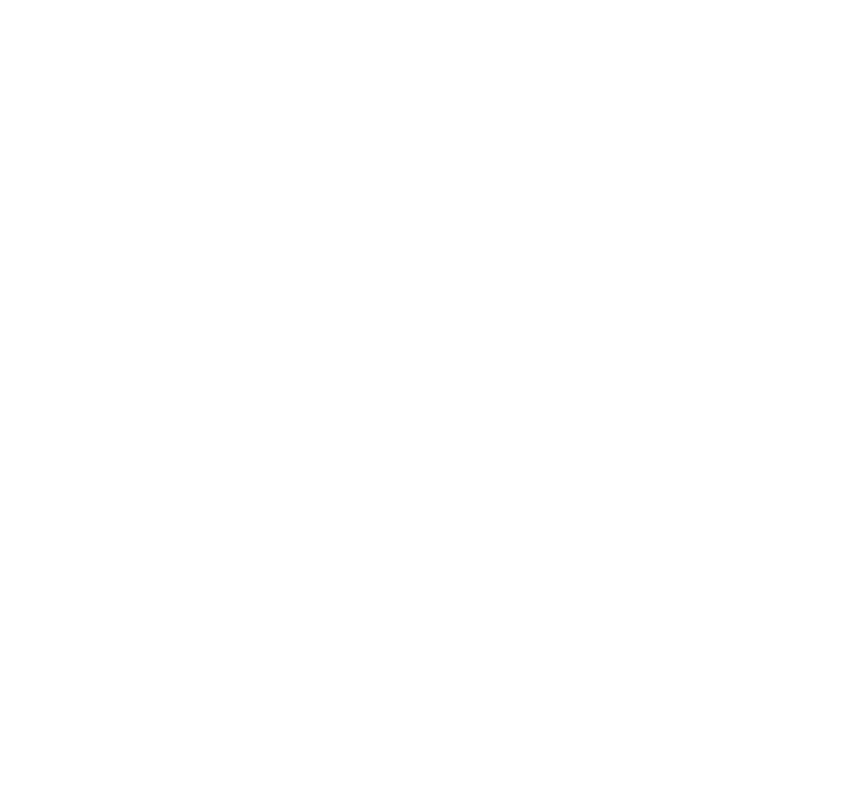
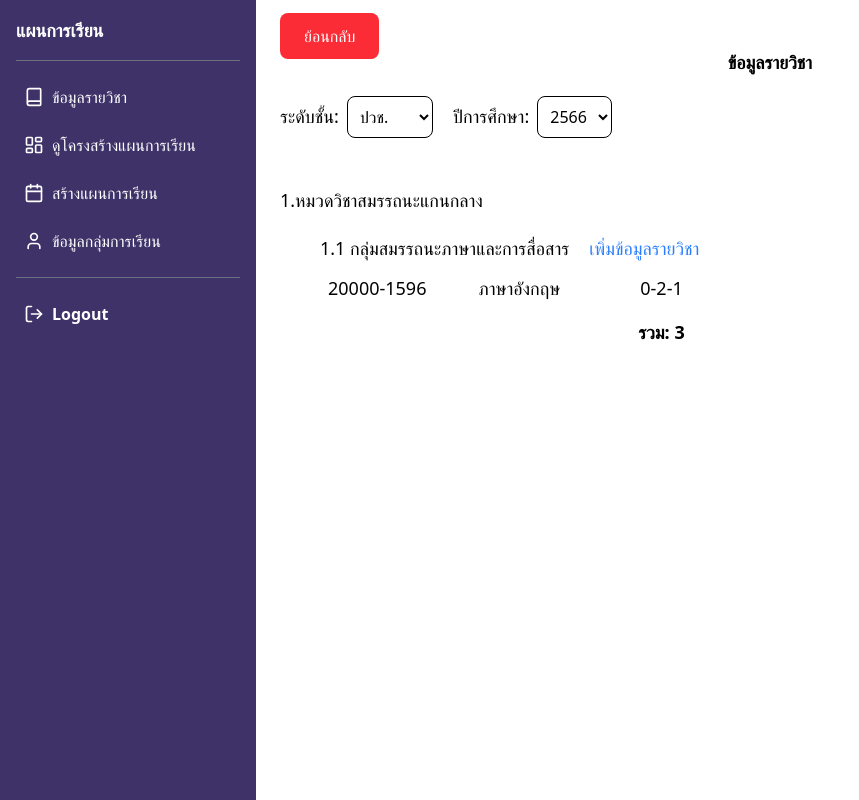
Before and after one commit to PLEUMXDKFC/CPSS, a React (Vite) app in the folder react/: page /Courseinfo in a window 1280 px wide. Before the commit this address had no page. Shown: the whole page, without its empty margins (0-859 px from the left). Built offline with nearby package versions, Linux system fonts and the light colour scheme.

Commit message:
upใหม่

```diff
--- a/react/src/App.jsx
+++ b/react/src/App.jsx
@@ -1,15 +1,17 @@
-import Createstudyplan from './Page/Createstudyplan'
-import { BrowserRouter as Router, Routes, Route } from 'react-router-dom'
+import React from 'react';
+import { BrowserRouter as Router, Routes, Route } from 'react-router-dom';
+import Createstudyplan from './Page/Createstudyplan';
+import Courseinfo from './Page/Courseinfo'; // นำเข้าหน้า Courseinfo
 
 function App() {
-
   return (
     <Router>
       <Routes>
         <Route path="/" element={<Createstudyplan />} />
+        <Route path="/Courseinfo" element={<Courseinfo />} /> {/* เพิ่ม Route สำหรับ Courseinfo */}
       </Routes>
     </Router>
-  )
+  );
 }
 
-export default App
+export default App;
--- /dev/null
+++ b/react/src/Page/Courseinfo.jsx
@@ -0,0 +1,62 @@
+// pages/Createstudyplan.js
+import React, { useState } from 'react';
+import Sidebar from '../components/sidebar';
+import CourseTable from '../components/Tableinfo'; // นำเข้าคอมโพเนนต์ตาราง
+
+function Createstudyplan() {
+  const [courses, setCourses] = useState([
+    { id: '20000-1596', name: 'ภาษาอังกฤษ', credits: '0-2-1' },
+    // เพิ่มข้อมูลรายวิชาอื่น ๆ ที่นี่
+  ]);
+
+  // คำนวณผลรวมของหน่วยกิต
+  const totalCredits = courses.reduce((sum, course) => {
+    const [lecture, lab, self] = course.credits.split('-').map(Number);
+    return sum + lecture + lab + self;
+  }, 0);
+
+  return (
+    <div>
+      <Sidebar />
+      <div className='ml-65 mt-6'>
+        {/* ปุ่มย้อนกลับ */}
+        <a href="dashboard" className='bg-red-500 text-white rounded-lg py-3 px-6 ml-5 hover:bg-red-600 transition'>ย้อนกลับ</a>
+
+        {/* หัวข้อหลัก */}
+        <h1 className='text-center font-bold text-lg'>ข้อมูลรายวิชา</h1>
+
+        {/* Section เลือกระดับชั้นและปี */}
+        <div className='ml-5 mt-5 mb-12'>
+          <div className='flex space-x-5'>
+            {/* เลือกระดับชั้น */}
+            <div>
+              <label htmlFor="grade" className='text-lg'>ระดับชั้น:</label>
+              <select id="grade" className='ml-2 p-2 border rounded-lg'>
+                <option value="1">ปวช.</option>
+                <option value="2">ปวส.</option>
+                <option value="3">ปวส.ม6</option>
+              </select>
+            </div>
+
+            {/* เลือกปีการศึกษา */}
+            <div>
+              <label htmlFor="year" className='text-lg'>ปีการศึกษา:</label>
+              <select id="year" className='ml-2 p-2 border rounded-lg'>
+                <option value="2023">2566</option>
+                <option value="2024">2567</option>
+                <option value="2025">2568</option>
+              </select>
+            </div>
+          </div>
+        </div>
+
+        <span className='text-lg ml-5'>1.หมวดวิชาสมรรถนะแกนกลาง</span>
+
+        {/* ใช้คอมโพเนนต์ตาราง */}
+        <CourseTable courses={courses} totalCredits={totalCredits} />
+      </div>
+    </div>
+  );
+}
+
+export default Createstudyplan;
--- a/react/src/components/Sidebar.jsx
+++ b/react/src/components/Sidebar.jsx
@@ -1,11 +1,10 @@
-import React from 'react'
+import React, { useEffect } from 'react';
 import * as LucideIcons from "lucide-react";
-import { Link } from "react-router-dom";  // ✅ import Link ที่นี่
-
+import Swal from 'sweetalert2'; // อย่าลืมนำเข้า Swal
 
 function toggleSidebar() {
     const sidebar = document.getElementById('sidebar');
-    sidebar.classNameList.toggle('hidden');
+    sidebar.classList.toggle('hidden');
 }
 
 function LogoutButton() {
@@ -59,19 +58,19 @@
     }, []);
 }
 
-function sidebar() {
+function Sidebar() {
     return (
         <>
-        <div id="sidebar" className="w-64 bg-[#3E3269] text-white p-4 flex flex-col h-screen fixed lg:block">
+            {/* Sidebar */}
+            <div id="sidebar" className="w-64 bg-[#3E3269] text-white p-4 flex flex-col h-screen fixed left-0 top-0 lg:block">
                 <a href="dashboard" className="text-lg font-semibold mb-4">แผนการเรียน</a>
                 <hr className="border-gray-500 my-4" />
 
                 <ul className="flex flex-col space-y-2 flex-grow">
                     <li>
-                    <Link to="/" className={`flex items-center p-2 rounded-md hover:bg-white/20 transition ${location.pathname === '/' ? 'bg-white/20' : ''}`}>
-                        <LucideIcons.Book className="w-5 h-5 mr-2" />
-                        ข้อมูลรายวิชา
-                    </Link>
+                        <a href="{{ route('dashboard') }}" className="flex items-center p-2 rounded-md hover:bg-white/20 transition {{ request()->is('dashboard') ? 'bg-white/20' : '' }}">
+                            <LucideIcons.Book className="w-5 h-5 mr-2"></LucideIcons.Book>ข้อมูลรายวิชา
+                        </a>
                     </li>
                     <li>
                         <a href="{{ route('curriculum-structure.index') }}" className="flex items-center p-2 rounded-md hover:bg-white/20 transition {{ request()->is('curriculum-structure') ? 'bg-white/20' : '' }}">
@@ -79,9 +78,9 @@
                         </a>
                     </li>
                     <li>
-                    <Link href="{{ route('plan.index') }}" className="flex items-center p-2 rounded-md hover:bg-white/20 transition {{ request()->is('make-plan') ? 'bg-white/20' : '' }}">
+                        <a href="{{ route('plan.index') }}" className="flex items-center p-2 rounded-md hover:bg-white/20 transition {{ request()->is('make-plan') ? 'bg-white/20' : '' }}">
                             <LucideIcons.Calendar className="w-5 h-5 mr-2"></LucideIcons.Calendar>สร้างแผนการเรียน
-                    </Link>
+                        </a>
                     </li>
                     <li>
                         <a href="{{ route('view-group') }}" className="flex items-center p-2 rounded-md hover:bg-white/20 transition {{ request()->is('view-group') ? 'bg-white/20' : '' }}">
@@ -93,15 +92,17 @@
                 <hr className="border-gray-500 my-4" />
 
                 <div>
-            <button id="logoutBtn" className="flex items-center w-full gap-2 p-2 rounded-md hover:bg-white/20 transition">
+                    <button id="logoutBtn" className="flex items-center gap-2 p-2 rounded-md hover:bg-white/20 transition">
                         <LucideIcons.LogOut className="w-5 h-5" />
                         <strong>Logout</strong>
                     </button>
                 </div>
             </div>
-        <button onClick={toggleSidebar} className="lg:hidden fixed top-4 left-4 bg-blue-500 text-white p-2 rounded-md">☰</button>
+
+            {/* Toggle Button สำหรับ Mobile */}
+            <button onClick={toggleSidebar} className="lg:hidden fixed top-4 left-4 bg-blue-500 text-white p-2 rounded-md z-50">☰</button>
         </>
-  )
+    );
 }
 
-export default sidebar
+export default Sidebar;
--- /dev/null
+++ b/react/src/components/Tableinfo.jsx
@@ -0,0 +1,34 @@
+// components/CourseTable.js
+import React from 'react';
+
+function CourseTable({ courses, totalCredits }) {
+  return (
+    <div className='ml-5 mt-5'>
+      <div className='ml-5 mt-5'>
+        <span className='text-lg ml-5'>1.1 กลุ่มสมรรถนะภาษาและการสื่อสาร</span>
+        <a href="#" className='ml-5 text-blue-500 text-lg'>เพิ่มข้อมูลรายวิชา</a>
+      </div>
+      <table className='ml-9 text-lg'>
+        {/* เนื้อหาตาราง */}
+        <tbody>
+          {courses.map((course, index) => (
+            <tr key={index}>
+              <td className='p-3 text-center'>{course.id}</td>
+              <td className='p-3 px-10 '>{course.name}</td>
+              <td className='p-3 px-10 text-center'>{course.credits}</td>
+            </tr>
+          ))}
+        </tbody>
+        {/* ส่วนสรุปผลรวม */}
+        <tfoot>
+          <tr>
+            <td className='p-1 text-center font-bold' colSpan="2"></td>
+            <td className='p-1 text-center font-bold' colSpan="2">รวม: {totalCredits}</td>
+          </tr>
+        </tfoot>
+      </table>
+    </div>
+  );
+}
+
+export default CourseTable;
```
Lines whose indentation alone changed are shown as unchanged.
